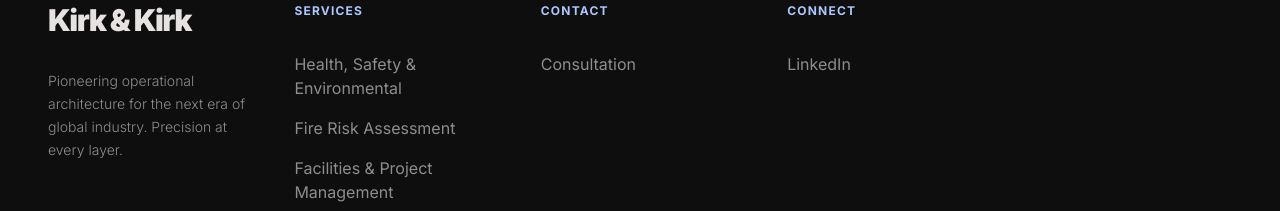
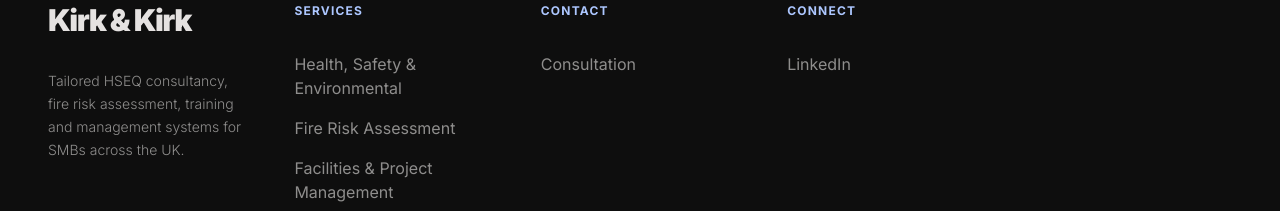
Before and after one commit to AdamVT85/kirk, a React (Vite) app: page / in a window 1280 px wide. Shown: the part 5111-5322 px from the top of the page. Built offline with nearby package versions, Linux system fonts and the light colour scheme.

Commit message:
fix: replace generic footer tagline with accurate Kirk & Kirk copy

```diff
--- a/src/components/Layout.jsx
+++ b/src/components/Layout.jsx
@@ -30,7 +30,7 @@
           <div className="md:col-span-1">
             <div className="text-3xl font-black tracking-tighter text-[#e5e2e1] mb-8">Kirk & Kirk</div>
             <p className="text-[#e5e2e1]/60 font-light text-sm leading-relaxed max-w-xs">
-              Pioneering operational architecture for the next era of global industry. Precision at every layer.
+              Tailored HSEQ consultancy, fire risk assessment, training and management systems for SMBs across the UK.
             </p>
           </div>
           <div>
```
